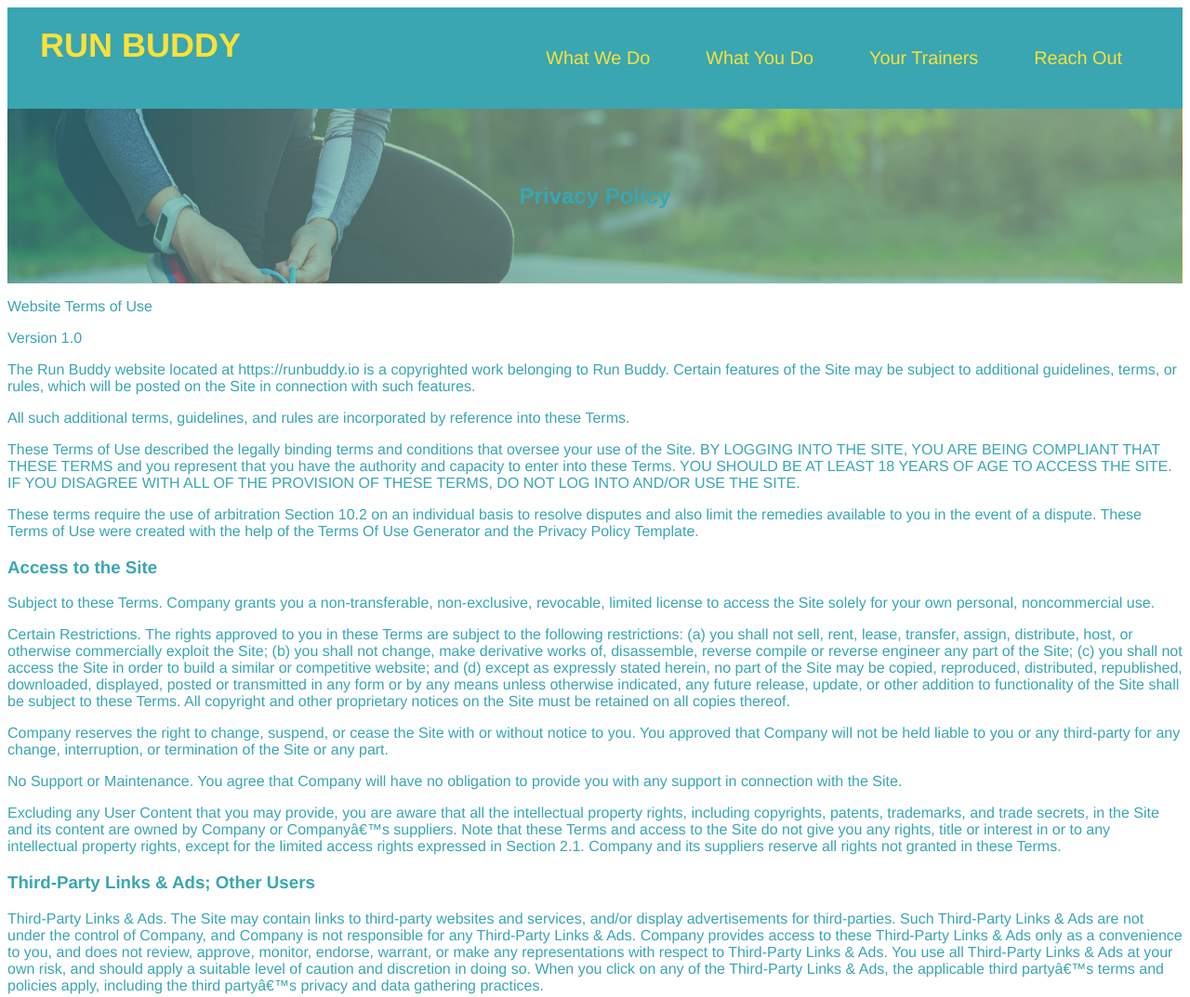
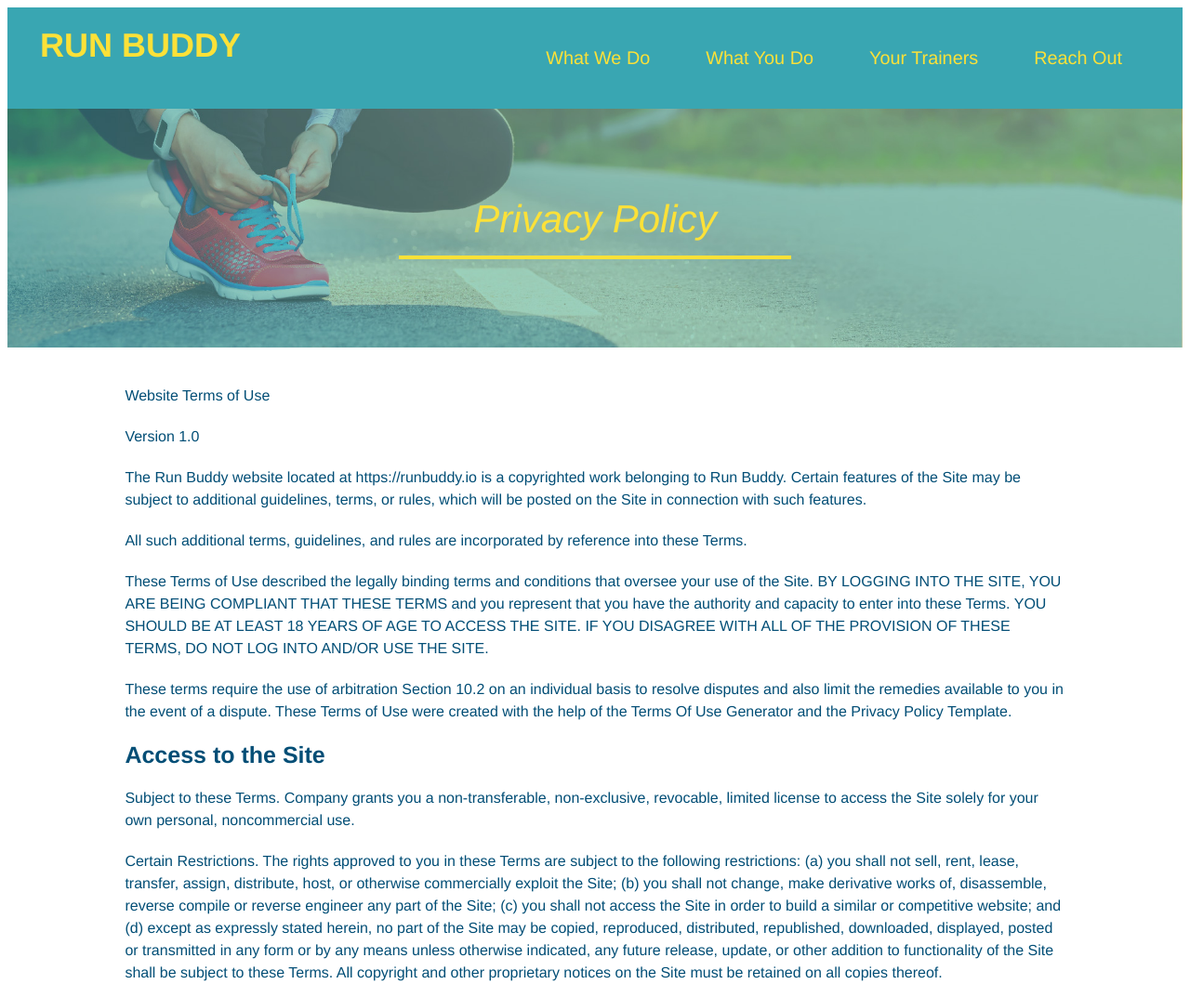
Before and after one commit to Hyperrnic/run-buddy, a plain HTML site: page privacy-policy.html in a window 1280 px wide. Shown: the top 1073 px of the page at 93% size. Drawn offline with Linux system fonts and the light colour scheme; files that its build step writes are made by us from their sources; files whose address does not match are found by name.

Commit message:
priavacy policy

```diff
--- a/privacy-policy.html
+++ b/privacy-policy.html
@@ -4,8 +4,8 @@
 <head>
   <meta charset="UTF-8" />
   <title>Privacy Policy - Run Buddy</title>
-  <link rel="stylesheet" href="./assets/css/style.css" />
-  <link rel="stylesheet" href="./assets/css/secondary-styles.css" />
+  <link rel="stylesheet" href="style.css" />
+  <link rel="stylesheet" href="privacystyle.css" />
 
 </head>
 
--- /dev/null
+++ b/privacystyle.css
@@ -0,0 +1,43 @@
+/* SECONDARY PAGE STYLES */
+.hero {
+    background-position: bottom;
+    height: auto;
+    text-align: center;
+    margin-bottom: 40px;
+  }
+
+  .page-title {
+    padding: 0 80px 15px 80px;
+    font-size: 42px;
+    font-weight: 400;
+    font-style: italic;
+    color: #fce138;
+    display: inline-block;
+    border-bottom: 4px solid #fce138;
+  }
+
+  .secondary-content {
+    width: 80%;
+    margin: 0 auto;
+    color: #024e76;
+  }
+
+  .secondary-content h3 {
+    font-size: 25px;
+    margin: 20px 0;
+  }
+
+  .secondary-content p {
+    font-size: 16px;
+    line-height: 1.5;
+    margin: 20px 0;
+  }
+
+  .secondary-content ul {
+    margin: 15px 20px;
+  }
+
+  .secondary-content li {
+    color: #39a6b2;
+    margin: 10px 0;
+  }
```
